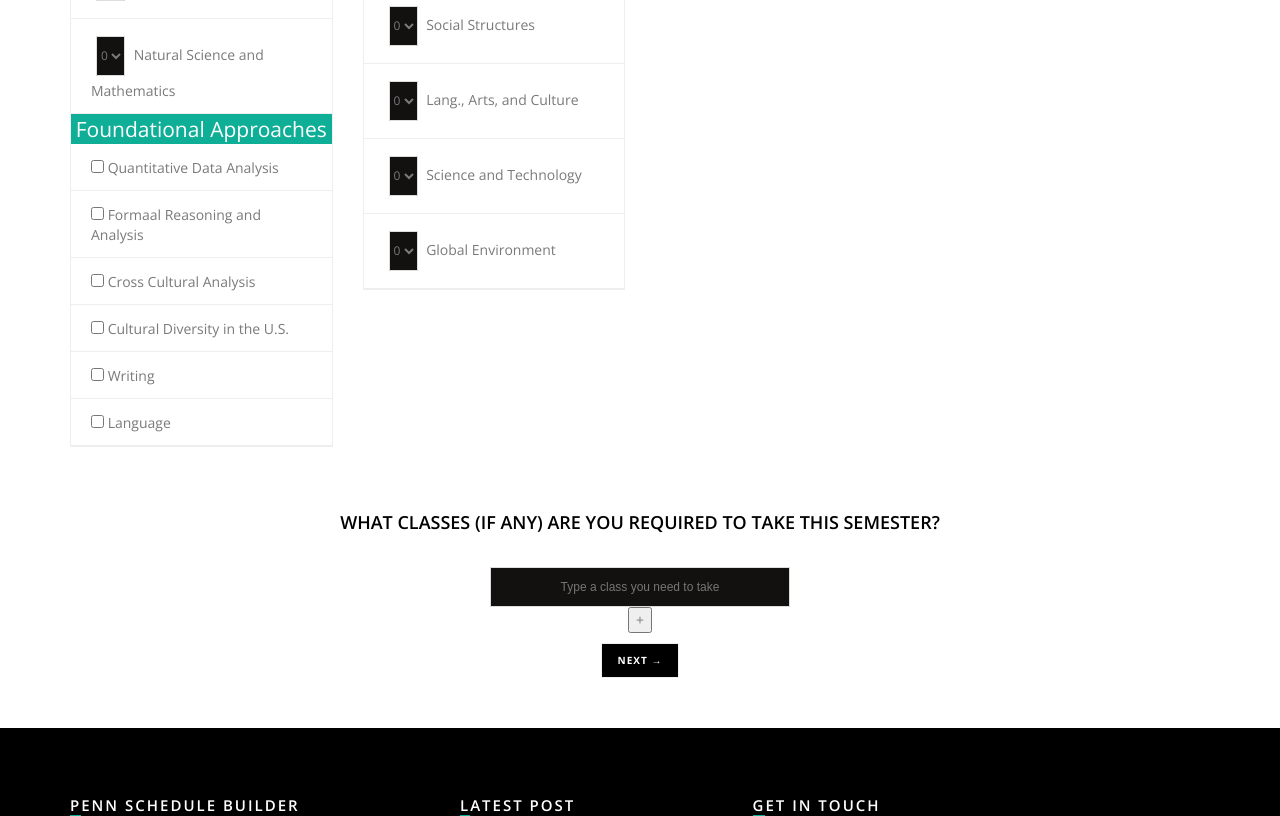
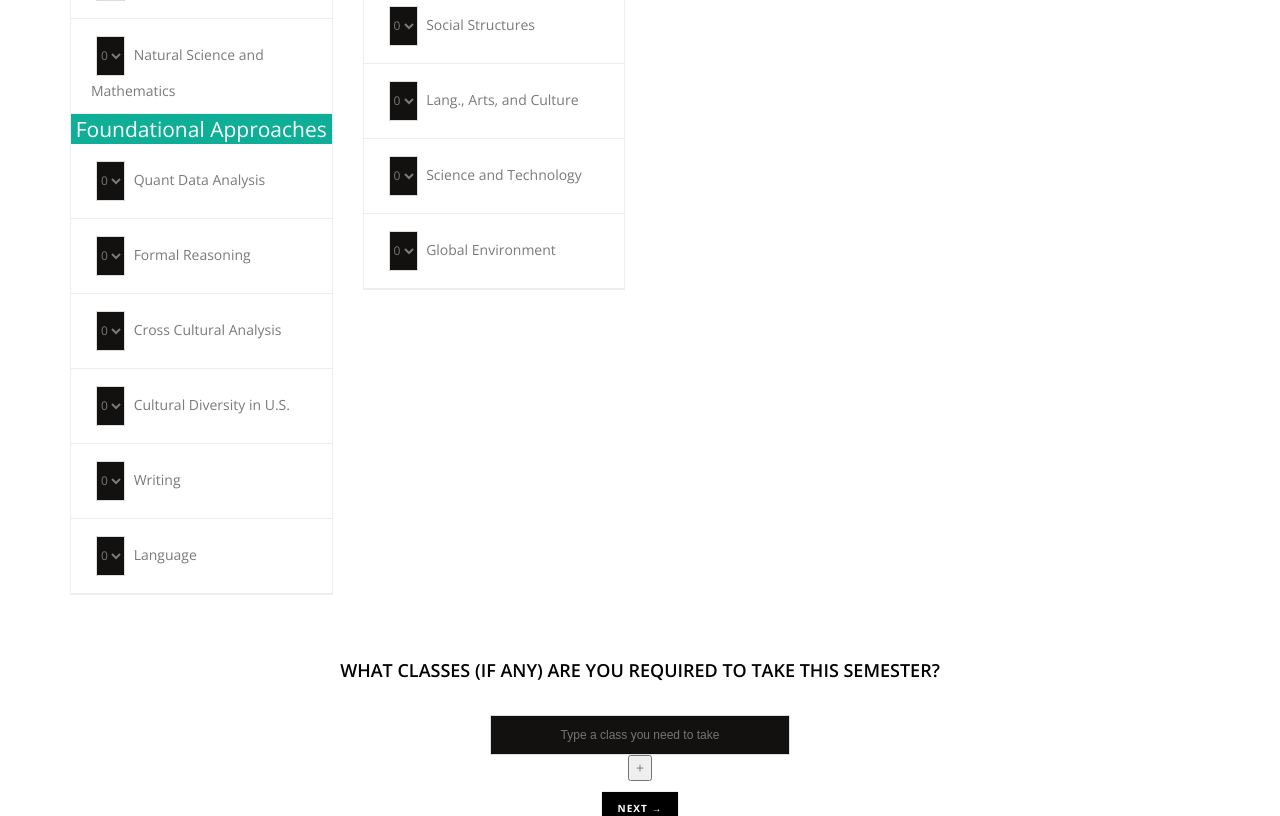
Before and after one commit to shulmanbrent/Penn-Schedule-Builder, a Flask app: page /scheduler in a window 1280 px wide. Shown: the part 964-1780 px from the top of the page. Run offline with Flask 2, Linux system fonts and the light colour scheme; some libraries are stand-ins or nearby versions; some web fonts are replaced.

Commit message:
Added more selectors to schedler page

```diff
--- a/templates/scheduler.html
+++ b/templates/scheduler.html
@@ -99,12 +99,60 @@
                         </div>
                         <div class="pricing-desc">
                             <ul class="list-unstyled">
-                                <li><input type="checkbox" name="vehicle" placeholder="" value="">    Quantitative Data Analysis</li>
-                                <li><input type="checkbox" name="vehicle" placeholder="" value="">    Formaal Reasoning and Analysis</li>
-                                <li><input type="checkbox" name="vehicle" placeholder="" value="">    Cross Cultural Analysis</li>
-                                <li><input type="checkbox" name="vehicle" placeholder="" value="">    Cultural Diversity in the U.S.</li>
-                                <li><input type="checkbox" name="vehicle" placeholder="" value="">    Writing</li>
-                                <li><input type="checkbox" name="vehicle" placeholder="" value="">    Language</li>
+                                <li><select style="margin: 5px">
+                                        <option value="0">0</option>
+                                        <option value="1">1</option>
+                                        <option value="2">2</option>
+                                        <option value="3">3</option>
+                                        <option value="4">4</option>
+                                        <option value="5">5</option>
+                                        <option value="6">6</option>
+                                    </select>    Quant Data Analysis</li>
+                                <li><select style="margin: 5px">
+                                        <option value="0">0</option>
+                                        <option value="1">1</option>
+                                        <option value="2">2</option>
+                                        <option value="3">3</option>
+                                        <option value="4">4</option>
+                                        <option value="5">5</option>
+                                        <option value="6">6</option>
+                                    </select>    Formal Reasoning</li>
+                                <li><select style="margin: 5px">
+                                        <option value="0">0</option>
+                                        <option value="1">1</option>
+                                        <option value="2">2</option>
+                                        <option value="3">3</option>
+                                        <option value="4">4</option>
+                                        <option value="5">5</option>
+                                        <option value="6">6</option>
+                                    </select>    Cross Cultural Analysis</li>
+                                <li><select style="margin: 5px">
+                                        <option value="0">0</option>
+                                        <option value="1">1</option>
+                                        <option value="2">2</option>
+                                        <option value="3">3</option>
+                                        <option value="4">4</option>
+                                        <option value="5">5</option>
+                                        <option value="6">6</option>
+                                    </select>    Cultural Diversity in  U.S.</li>
+                                <li><select style="margin: 5px">
+                                        <option value="0">0</option>
+                                        <option value="1">1</option>
+                                        <option value="2">2</option>
+                                        <option value="3">3</option>
+                                        <option value="4">4</option>
+                                        <option value="5">5</option>
+                                        <option value="6">6</option>
+                                    </select>    Writing</li>
+                                <li><select style="margin: 5px">
+                                        <option value="0">0</option>
+                                        <option value="1">1</option>
+                                        <option value="2">2</option>
+                                        <option value="3">3</option>
+                                        <option value="4">4</option>
+                                        <option value="5">5</option>
+                                        <option value="6">6</option>
+                                    </select>    Language</li>
                             </ul>
                         </div>
                     </div><!--pricing wrapper-->
```
